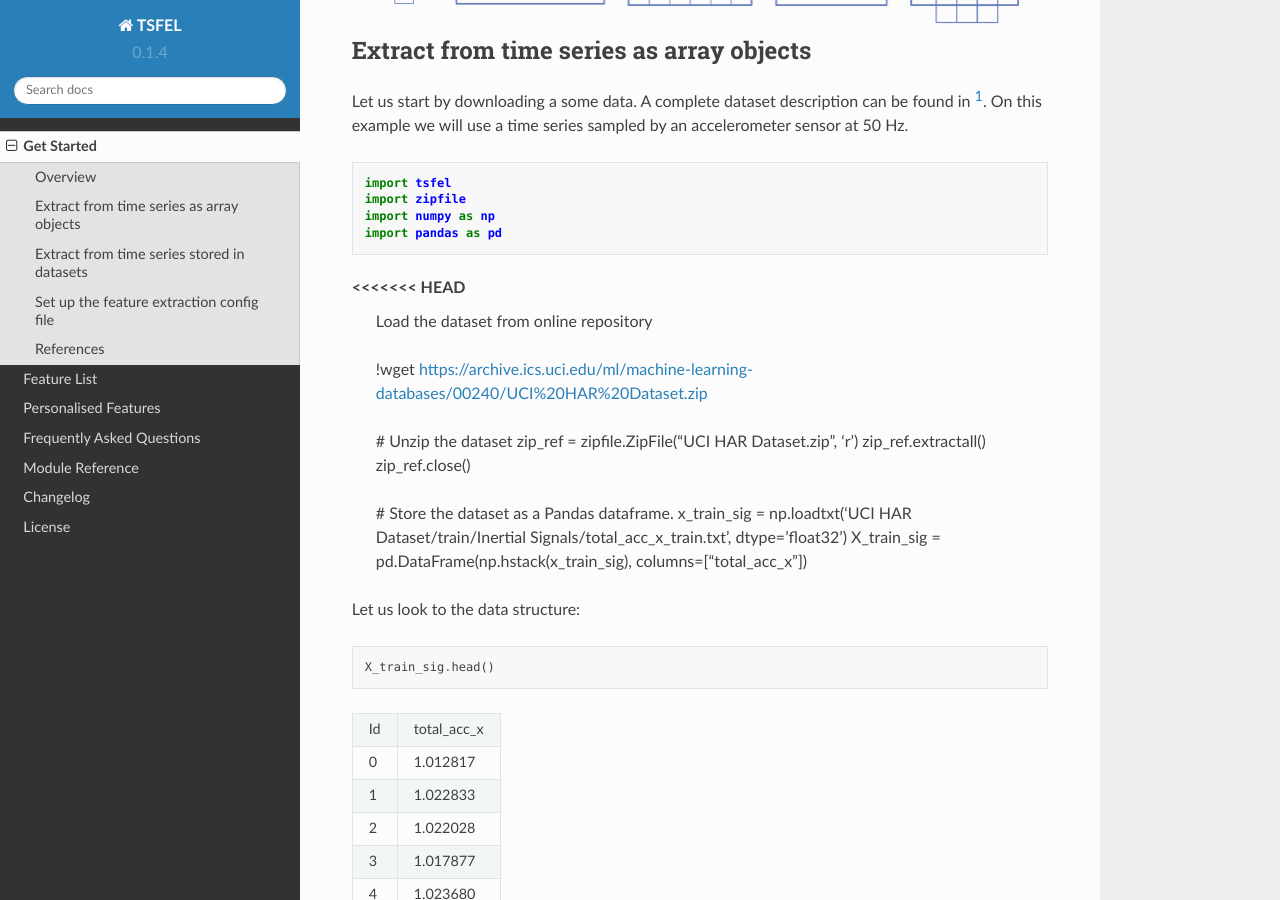
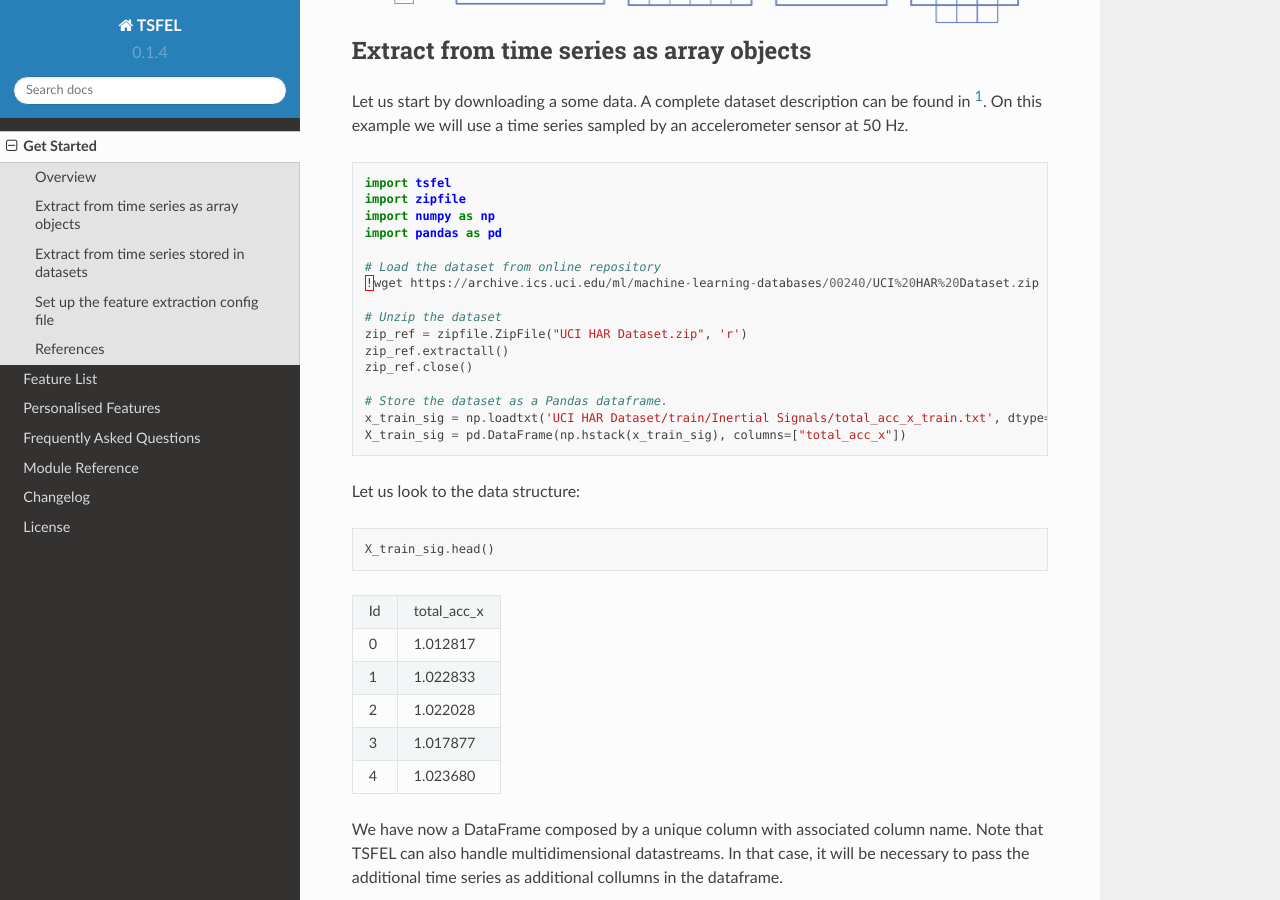
Before and after one commit to fraunhoferportugal/tsfel, a Sphinx documentation site: the page built from docs/descriptions/get_started.rst, in a window 1280 px wide and 900 px high, scrolled down 639 px. Built offline with Sphinx 7.4.7 and the Read the Docs theme 2.0.0, drawn with Linux system fonts in a browser that asks for light colours; formulas are drawn with MathJax 3; some of the changed lines change nothing that is shown.

Commit message:
Fixed Get Started documentation example.

```diff
--- a/docs/descriptions/get_started.rst
+++ b/docs/descriptions/get_started.rst
@@ -24,11 +24,7 @@ Let us start by downloading a some data. A complete dataset description can be f
     import numpy as np
     import pandas as pd
 
-<<<<<<< HEAD
-    Load the dataset from online repository
-=======
     # Load the dataset from online repository
->>>>>>> development
     !wget https://archive.ics.uci.edu/ml/machine-learning-databases/00240/UCI%20HAR%20Dataset.zip
 
     # Unzip the dataset
```
